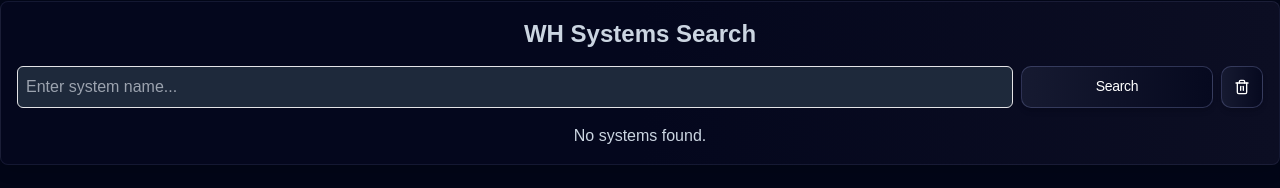
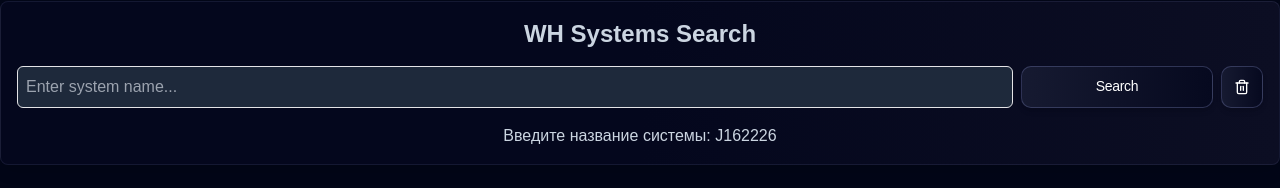
Before and after one commit to kojsok/eveok, a Next.js app: page /wh in a window 1280 px wide. Shown: the part 187-375 px from the top of the page. Built offline with nearby package versions, Linux system fonts and the light colour scheme.

Commit message:
clear bugs

```diff
--- a/src/components/WHSystems.tsx
+++ b/src/components/WHSystems.tsx
@@ -127,7 +127,7 @@ export default function WHSystems() {
     // Очистка строки от пробелов и проверка на пустую строку
     const trimmedQuery = query.trim();
     if (!trimmedQuery) {
-      setError("Введите название системы.");
+      setError("Система не найдена. Введите название системы в формате JXXXXXX или сообщите нам об ошибке.");
       setSystems([]);
       return;
     }
@@ -317,6 +317,7 @@ export default function WHSystems() {
                                         </span>
                                       </AccordionTrigger>
                                       <AccordionContent className="pl-6 space-y-1">
+                                      <span className="text-yellow-300 text-sm">NPC триггеры следующей волны:</span>
                                         {triggers &&
                                           Object.entries(triggers.Triggers).map(([wave, trigger]) => (
                                             <div key={wave} className="flex items-center gap-2">
@@ -357,7 +358,7 @@ export default function WHSystems() {
           })}
         </div>
       ) : (
-        <p className="text-center text-slate-300">No systems found.</p>
+        <p className="text-center text-slate-300">Введите название системы: J162226</p>
       )}
     </div>
   );
```
